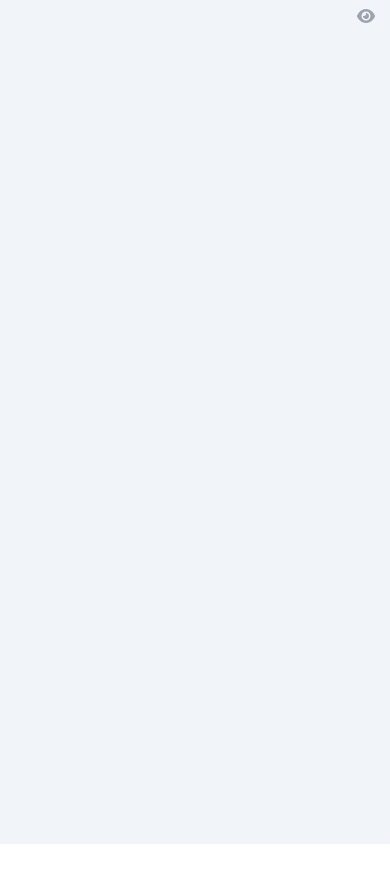
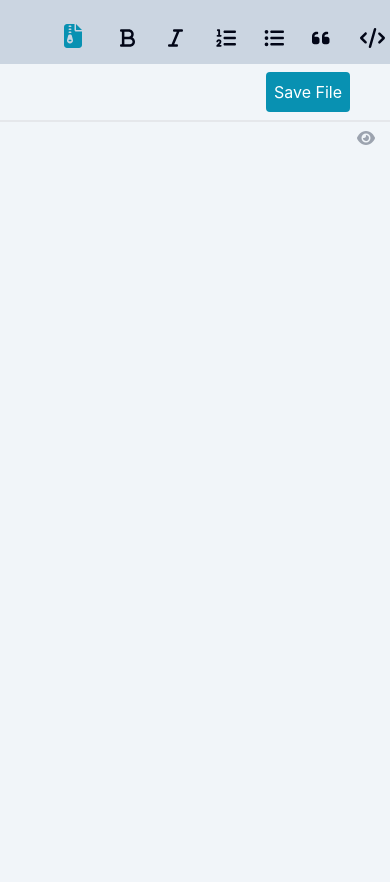
Before and after one commit to hyemiie/markDownEditor, a React (Create React App) app in the folder client/markdown/: page /mainPage in a window 390 px wide. Shown: the top 882 px of the page. Before the commit the page ends 844 px from the top, so only its background shows below. Built offline with nearby package versions, Linux system fonts and the light colour scheme.

Commit message:
logic update

```diff
--- a/client/markdown/src/components/Mainpage.jsx
+++ b/client/markdown/src/components/Mainpage.jsx
@@ -383,11 +383,11 @@ const Mainpage = () => {
   return (
     <div className="flex overflow-x-hidden overflow-y-hidden allPage">
       <div className="w-full">
-        <div className=" flex flex-col bg-orange-500 fixed z-100 ">
+        <div className=" this flex flex-col bg-orange-500 overflow-hidden ">
           <div className="flex flex-wrap  text-gray-50 w-screen flex-col items-center justify-center  ">
             <div
               className={`flex pl-12 w-screen overflow-auto bg-slate-200 h-16 items-center ${
-                darkScreen ? "bg-slate-700 text-slate-50" : "bg-slate-300"
+                darkScreen ? "bg-slate-600 text-slate-50 border-b border-zinc-800" : "bg-slate-300"
               } `}
             >
               <button
@@ -584,7 +584,7 @@ const Mainpage = () => {
           </div>
 
           <div className={`flex items-center justify-between  flex-wrap bg-slate-100 border-b-2 border-gray-200 border-solid p-2  ${
-                    darkScreen ? "bg-slate-700 text-white" : ""
+                    darkScreen ? "bg-slate-600 text-white" : ""
                   } `}>
             <p className=" text-gray-300 text-3xl ml-4 font-bold font-serif ">
               {currentFile}
@@ -603,12 +603,12 @@ const Mainpage = () => {
 
 
 
-        <div className="flex w-auto   ">
+        <div className="flex w-auto filesDiv ">
           {!currentFile.length < 1 ? (
             <textarea
-              className={`bg-slate-100 h-screen w-[100%] border-r-4 border-b-cyan-500 outline-none pl-12 pt-8 overflow-y-scroll  ${
-                darkScreen ? "bg-slate-700 text-slate-50" : "bg-slate-100"
-              } `}
+           className={`bg-slate-100 h-screen overflow-y-scroll outline-none p-10 text-xl font-thin w-[100%]  border-r border-black ${
+              smallScreen ? "show"  :"hide"
+            } ${darkScreen ? "bg-slate-600 text-slate-50" : "bg-slate-100 "}`}
               placeholder="start writing here"
               id="userInput"
               value={userInput}
@@ -618,9 +618,9 @@ const Mainpage = () => {
             />
           ) : (
             <textarea
-            className={`bg-slate-100 h-screen overflow-y-scroll outline-none p-10  ${
-              !smallScreen ? "show w-[100%]" : "hide w-[50%]"
-            } ${darkScreen ? "bg-slate-700 text-slate-50" : "bg-slate-100 "}`}
+           className={`bg-slate-100 h-screen overflow-y-scroll outline-none p-10 text-xl font-thin w-[100%] border-r border-black  ${
+              smallScreen ? "show " :"hide"
+            } ${darkScreen ? "bg-slate-600 text-slate-50" : "bg-slate-100 "}`}
               placeholder="start writing here"
               id="userInput"
               value={userInput}
@@ -628,16 +628,16 @@ const Mainpage = () => {
             />
           )}
           <div
-            className={`bg-slate-100 h-screen overflow-y-scroll outline-none p-10 ${
-              !smallScreen ? "show w-[100%]" : "hide w-[50%]"
-            } ${darkScreen ? "bg-slate-700 text-slate-50" : "bg-slate-100 "}`}
+            className={`bg-slate-100 h-screen overflow-y-scroll outline-none p-10 text-xl font-thin w-[100%]  ${
+              smallScreen ? "hide":'show'
+            } ${darkScreen ? "bg-slate-600 text-slate-50" : "bg-slate-100 "}`}
             id="htmlResponse"
             dangerouslySetInnerHTML={{ __html: htmlResponse }}
           />
 
           <div
             className={`bg-slate-200 buttonContainer absolute right-0 h-full ${
-              darkScreen ? "bg-slate-700" : "bg-transparent"
+              darkScreen ? "bg-slate-800" : "bg-transparent"
             }`}
           >
             <button
@@ -660,7 +660,7 @@ const Mainpage = () => {
             <FontAwesomeIcon
               icon={faArrowLeft}
               onClick={viewStatusFalse}
-              className="flex w-6 h-6 text-xl p-5 rounded-xs hover:bg-slate-400 hover:text-slate-100 text-slate-50 cursor-pointer"
+              className="flex w-6 h-6 text-xl p-5 rounded-xs hover:bg-slate-500 hover:text-slate-100 text-slate-50 cursor-pointer"
             />
           </div>
 
--- a/client/markdown/src/components/mainpage.css
+++ b/client/markdown/src/components/mainpage.css
@@ -31,42 +31,38 @@
 
 
 #htmlResponse h1{
-    font-size: 30px;
-    color: black;
+    font-size: 28px;
+    /* color: black; */
     font-weight: bold;
     text-transform: capitalize;
     margin-bottom: 30px;
 }
 
 #htmlResponse h2{
-    font-size: 25px;
-    color: black;
+    font-size: 22px;
+    /* color: black; */
     font-weight: bold;
-    margin-bottom: 15px;
+    margin-top: 30px;
+    margin-bottom: 20px;
 }
 
 #htmlResponse h3{
-    font-size: 15px;
-    color: black;
-    font-weight: bold;
+    font-size: 18px;
+    /* color: black; */
+    font-weight: 500;
+    margin-bottom: 30px;
+
 }
 
 
-#htmlResponse h1{
-    font-size: 30px;
-    color: black;
-    font-weight: bold;
-    margin-bottom: 10px;
-}
-
 #htmlResponse code{
-    background-color: rgb(186, 190, 199);
+    background-color: rgb(213, 217, 222);
     font-family: 'Courier New', Courier, monospace;
     padding: 5px;
     font-size: 15px;
-    /* margin-bottom:120px ; */
     margin-top: 20px;
-    text-align: right;
+    width: 100%;
+    text-align: left;
 }
 
 #htmlResponse em{
@@ -95,6 +91,7 @@ text-decoration: underline;
 }
 
 #htmlResponse p {
+    margin-bottom: 20px;
     margin-top: 20px;
 }
 
@@ -131,29 +128,33 @@ text-decoration: underline;
 }
 
 
-  @media only screen and (max-width:770px) {
 
 
-   .show{
-        /* display: none; */
-        /* width: 100%; */
-        position: absolute;
-        width: 100vw;
-        background-color: aqua;
-    }
+  @media only screen and (max-width:770px) {
+.filesDiv{
+  display: flex;
+}
 
 .hide{
-        display: none;
+  display: none;
 
-    }
+}
 
-    #userInput{
+
+.show{
+  display: block;
+}
+
+
+
+
+    /* #userInput{
         width: 100%;
-    }
+    } */
 
-    .responsiveView{
+    /* .responsiveView{
         display: block;
-      }
+      } */
 
       .buttonContainer{
         display: block;
```
Also changed, not shown: 1 other file (tests, documents, lock files or other folders).
